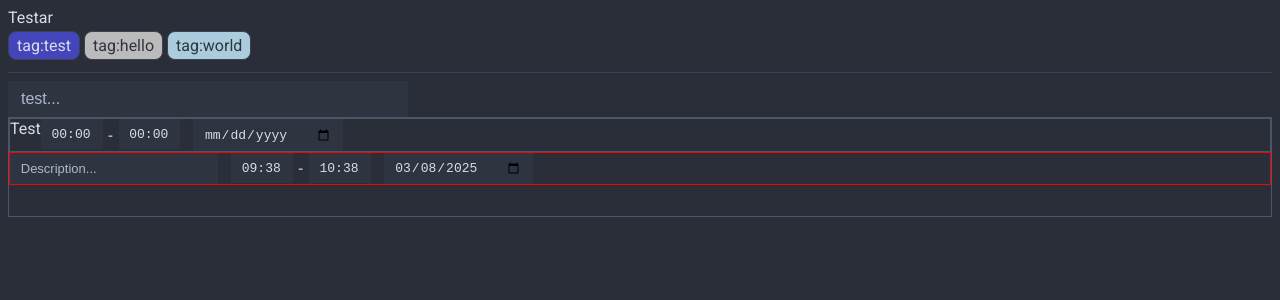
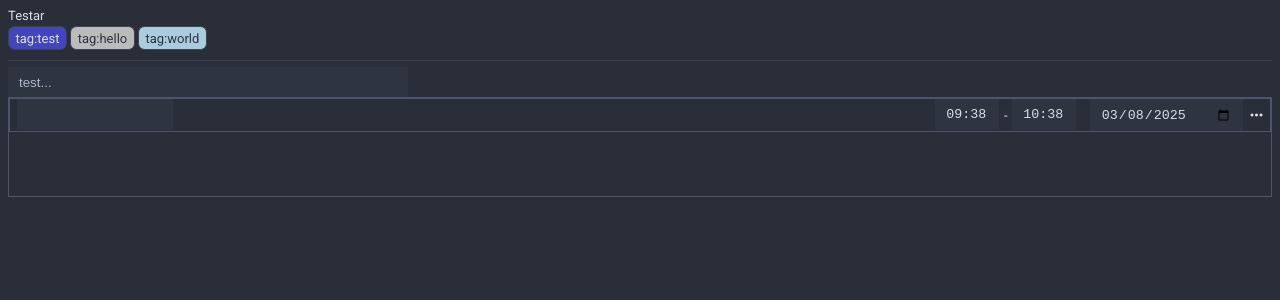
Before and after one commit to LarssonOliver/inundated, a Vue app in the folder frontend/: page / in a window 1280 px wide. Shown: the top 300 px of the page. Built offline with nearby package versions, Linux system fonts and the light colour scheme; the HTML template or start-up script is replaced by a standard one.

Commit message:
Tag work

```diff
--- a/frontend/src/assets/input.css
+++ b/frontend/src/assets/input.css
@@ -8,7 +8,6 @@ input {
     border-color 0.1s,
     background-color 0.1s;
   background-color: var(--nord0);
-  font-size: medium;
 }
 
 input:focus {
--- a/frontend/src/assets/main.css
+++ b/frontend/src/assets/main.css
@@ -7,7 +7,9 @@
 
 html {
   background-color: var(--nord-c0);
-  font-size: medium;
+
+  /* 13px */
+  font-size: 0.8125em;
 }
 
 * {
--- a/frontend/src/components/inputs/SearchBox.vue
+++ b/frontend/src/components/inputs/SearchBox.vue
@@ -1,5 +1,5 @@
 <template>
-  <div class="container">
+  <div class="search-container">
     <input
       type="text"
       :placeholder="props.placeholder"
@@ -14,7 +14,7 @@
     />
     <div
       v-if="showDropdown"
-      class="dropdown"
+      class="search-dropdown"
       @mouseenter="showDropdown = true"
       @mouseleave="showDropdown = false"
     >
@@ -40,7 +40,7 @@
         >
           <slot name="createItemField" :v-bind="searchString">
             <li>
-              <slot name="createItemField">Create "{{ searchString }}"...</slot>
+              <span>Create "{{ searchString }}"...</span>
             </li>
           </slot>
         </div>
@@ -138,27 +138,29 @@ function handleKeyDown(event: KeyboardEvent) {
 
 function selectItem(item: T) {
   emit("select", item);
+  searchString.value = "";
 }
 
 function createItem() {
   emit("create", searchString.value);
+  searchString.value = "";
 }
 
 watch(showDropdown, async () => (highlightedIndex.value = null));
 </script>
 
 <style scoped>
-.container {
+.search-container {
+  width: 100%;
   --max-width: 400px;
   max-width: var(--max-width);
-  font-size: 1em;
 }
 
-.dropdown {
+.search-dropdown {
   position: absolute;
   background-color: var(--nord0);
   border: 1px solid var(--nord1);
-  padding: 0.5em 0.75em;
+  padding: 0.25em 0.5em;
   z-index: 1;
   display: block;
   width: 100%;
@@ -179,4 +181,8 @@ ul {
   background-color: var(--nord3);
   cursor: pointer;
 }
+
+span {
+  word-wrap: break-word;
+}
 </style>
--- a/frontend/src/components/inputs/TimeInput.vue
+++ b/frontend/src/components/inputs/TimeInput.vue
@@ -60,14 +60,15 @@ function valueEntered() {
 
 <style scoped>
 input {
-  max-width: 4.75em;
+  width: 4.8em;
   font-family: monospace;
 }
 
 sup {
-  font-size: 8px;
+  font-size: 0.6em;
   position: absolute;
-  margin-left: -1.5em;
-  margin-top: 0.5em;
+  margin-left: -1.75em;
+  margin-top: 0.75em;
+  font-family: monospace;
 }
 </style>
--- a/frontend/src/components/inputs/TimeSpanEdit.vue
+++ b/frontend/src/components/inputs/TimeSpanEdit.vue
@@ -1,6 +1,6 @@
 <template>
   <div class="timespaninput-container">
-    <input type="text" placeholder="Description..." v-model="model.name" />
+    <!-- <input type="text" placeholder="Description..." v-model="model.name" /> -->
     <TimeInput v-model="startTimeString" />
     <span class="centered-text">-</span>
     <TimeInput v-model="endTimeString" :show-next-day="isEndNextDay" />
@@ -63,7 +63,6 @@ function checkIfEndIsNextDay() {
 <style scoped>
 .timespaninput-container {
   display: flex;
-  border: 1px solid red;
 }
 
 .centered-text {
@@ -83,6 +82,5 @@ input[type="date"] {
 input[type="text"] {
   width: 16em;
   margin-right: 1em;
-  font-size: 13px;
 }
 </style>
--- a/frontend/src/components/tags/TagItem.vue
+++ b/frontend/src/components/tags/TagItem.vue
@@ -2,11 +2,11 @@
   <div :class="containerClasses" @mouseenter="hover = true" @mouseleave="hover = false">
     <div>{{ tag.name }}</div>
     <MaterialIcon
-      @click="(onClose as () => void)()"
-      v-if="hover && onClose !== undefined"
+      @click="$emit('close', tag)"
+      v-if="hover && canClose"
       class="close-icon"
       icon="close"
-      size="20px"
+      size="1.2em"
     />
   </div>
 </template>
@@ -15,16 +15,20 @@
 import MaterialIcon from "@/components/icons/MaterialIcon.vue";
 import { shouldTextBeDarkFromBgColor } from "@/helpers/colors";
 import type { Tag } from "@/model/model";
-import { reactive, ref } from "vue";
+import { computed, reactive, ref } from "vue";
+
+defineEmits<{
+  close: [tag: Tag];
+}>();
 
 const hover = ref(false);
 
-const { tag, onClose } = defineProps<{
+const { tag, canClose } = defineProps<{
   tag: Tag;
-  onClose?: () => void;
+  canClose?: boolean;
 }>();
 
-const darkText = shouldTextBeDarkFromBgColor(tag.color);
+const darkText = computed(() => shouldTextBeDarkFromBgColor(tag.color));
 const containerClasses = reactive({
   "tag-container": true,
   "dark-text": darkText,
@@ -40,6 +44,7 @@ const containerClasses = reactive({
   border-radius: 0.5em;
   border: 1px solid var(--nord1);
   display: flex;
+  align-items: center;
 }
 
 .tag-container.dark-text {
--- a/frontend/src/components/tags/TagSearchOrCreateBox.vue
+++ /dev/null
@@ -1,67 +0,0 @@
-<template>
-  <div>
-    <input
-      type="text"
-      v-model="searchQuery"
-      @input="filterItems"
-      placeholder="Search or create..."
-    />
-    <ul v-if="filteredItems.length > 0">
-      <li v-for="item in filteredItems" :key="item" @click="selectItem(item)">
-        {{ item }}
-      </li>
-    </ul>
-    <div v-else @click="createNewItem">Create new item: "{{ searchQuery }}"</div>
-  </div>
-</template>
-
-<script setup lang="ts">
-import { ref } from "vue";
-
-const items = ref<string[]>(["Item 1", "Item 2", "Item 3"]);
-const searchQuery = ref("");
-const filteredItems = ref<string[]>([]);
-
-const filterItems = () => {
-  filteredItems.value = items.value.filter((item) =>
-    item.toLowerCase().includes(searchQuery.value.toLowerCase()),
-  );
-};
-
-const selectItem = (item: string) => {
-  searchQuery.value = item;
-  filteredItems.value = [];
-};
-
-const createNewItem = () => {
-  if (searchQuery.value && !items.value.includes(searchQuery.value)) {
-    items.value.push(searchQuery.value);
-    searchQuery.value = "";
-    filteredItems.value = [];
-  }
-};
-</script>
-
-<style scoped>
-input {
-  width: 100%;
-  padding: 8px;
-  margin-bottom: 8px;
-}
-
-ul {
-  list-style-type: none;
-  padding: 0;
-}
-
-li {
-  padding: 8px;
-  cursor: pointer;
-}
-
-div {
-  padding: 8px;
-  cursor: pointer;
-  color: blue;
-}
-</style>
--- a/frontend/src/components/timesheet/TimesheetItem.vue
+++ b/frontend/src/components/timesheet/TimesheetItem.vue
@@ -1,19 +1,65 @@
 <template>
   <div class="timesheet-row">
-    Test
-    <!-- <input type="date" /> -->
-    <!-- <input class="add-button" type="button" value="Button" /> -->
-    <TimeInput />
-    <span class="centered-text">-</span>
-    <TimeInput />
-    <input type="date" />
+    <div class="tag-list">
+      <TagItem
+        v-for="tagId in tagIds"
+        :key="tagId"
+        :tag="tagsStore.getById(tagId).value as Tag"
+        :can-close="true"
+        @close="onTagClose"
+      />
+    </div>
+    <SearchBox placeholder="" :items="searchTags" @search="onTagSearch" @select="onTagSelect">
+      <template v-slot="item">
+        <TagItem :tag="item" />
+      </template>
+    </SearchBox>
+    <div class="right-side">
+      <TimeSpanEdit v-model="model" />
+      <MaterialIcon
+        class="centered-text more-icon"
+        icon="more_horiz"
+        size="18px"
+        @mousedown="console.log('TODO')"
+      />
+    </div>
   </div>
-  <TimeSpanEdit />
 </template>
 
 <script setup lang="ts">
-import TimeInput from "@/components/inputs/TimeInput.vue";
 import TimeSpanEdit from "@/components/inputs/TimeSpanEdit.vue";
+import MaterialIcon from "@/components/icons/MaterialIcon.vue";
+import TagItem from "@/components/tags/TagItem.vue";
+import SearchBox from "@/components/inputs/SearchBox.vue";
+import { useTagsStore } from "@/stores/tags";
+import type { Tag, TimeSpan } from "@/model/model";
+import { ref, watch } from "vue";
+import { newTimespanWithDefaults } from "@/helpers/timespan";
+
+const model = defineModel<TimeSpan>({
+  default: newTimespanWithDefaults(),
+});
+
+const tagsStore = useTagsStore();
+const searchTags = ref(tagsStore.tags);
+
+const tagIds = ref(model.value.tagIds || []);
+watch(tagIds, (value) => (model.value.tagIds = value));
+
+function onTagSearch(query: string) {
+  searchTags.value = tagsStore.search(query).value;
+}
+
+function onTagSelect(tag: Tag) {
+  if (tagIds.value.some((id) => id === tag.id)) return;
+  tagIds.value.push(tag.id);
+}
+
+function onTagClose(tag: Tag) {
+  const index = tagIds.value.indexOf(tag.id);
+  if (index === -1) return;
+  tagIds.value.splice(index, 1);
+}
 </script>
 
 <style scoped>
@@ -22,11 +68,30 @@ import TimeSpanEdit from "@/components/inputs/TimeSpanEdit.vue";
   display: flex;
 }
 
+.right-side {
+  display: flex;
+  align-items: center;
+  margin-left: auto;
+}
+
+.tag-list {
+  display: flex;
+  align-items: center;
+  justify-content: center;
+  margin-left: 0.5em;
+}
+
 .centered-text {
   display: flex;
   align-items: center;
   justify-content: center;
-  width: 1em;
+  min-width: 1em;
+}
+
+.more-icon {
+  cursor: pointer;
+  margin-left: 0.25em;
+  margin-right: 0.25em;
 }
 
 input[type="date"] {
@@ -34,14 +99,7 @@ input[type="date"] {
   margin-left: 1em;
 }
 
-/* .add-button { */
-/*   background-color: var(--nord8); */
-/*   color: var(--nord0); */
-/*   width: auto; */
-/*   margin-left: auto; */
-/* } */
-
-/* .add-button:hover { */
-/*   background-color: rgb(121, 184, 202); */
-/* } */
+:deep(.search-container) {
+  --max-width: 12em;
+}
 </style>
--- /dev/null
+++ b/frontend/src/helpers/search.ts
@@ -0,0 +1,25 @@
+export function levenshteinDistance(a: string, b: string): number {
+  const matrix: number[][] = Array.from({ length: a.length + 1 }, () =>
+    Array(b.length + 1).fill(0),
+  );
+
+  for (let i = 0; i <= a.length; i++) {
+    matrix[i][0] = i;
+  }
+  for (let j = 0; j <= b.length; j++) {
+    matrix[0][j] = j;
+  }
+
+  for (let i = 1; i <= a.length; i++) {
+    for (let j = 1; j <= b.length; j++) {
+      const cost = a[i - 1] === b[j - 1] ? 0 : 1;
+      matrix[i][j] = Math.min(
+        matrix[i - 1][j] + 1,
+        matrix[i][j - 1] + 1,
+        matrix[i - 1][j - 1] + cost,
+      );
+    }
+  }
+
+  return matrix[a.length][b.length];
+}
--- a/frontend/src/stores/tags.ts
+++ b/frontend/src/stores/tags.ts
@@ -1,8 +1,38 @@
+// import { levenshteinDistance } from "@/helpers/search";
 import type { Tag } from "@/model/tag";
 import { defineStore } from "pinia";
-import { ref } from "vue";
+import { computed, ref } from "vue";
 
 export const useTagsStore = defineStore("tags", () => {
-  const tags = ref<Tag[]>([]);
-  return { tags };
+  const tags = ref<Tag[]>([
+    { id: 1, name: "tag:test", color: "#44b", userId: 1 },
+    { id: 2, name: "tag:hello", color: "#bbb", userId: 1 },
+    { id: 3, name: "tag:world", color: "#acd", userId: 1 },
+  ]);
+
+  const getById = (id: number) => computed(() => tags.value.find((tag) => tag.id === id));
+
+  const search = (searchString: string) =>
+    computed(() => {
+      if (!searchString) {
+        return tags.value;
+      }
+
+      // if (searchString.length < "tag:".length) {
+      return tags.value.filter((tag) =>
+        tag.name.toLowerCase().includes(searchString.toLowerCase()),
+      );
+      // }
+
+      // return tags.value
+      //   .map((tag) => ({
+      //     tag,
+      //     distance: levenshteinDistance(tag.name, searchString),
+      //   }))
+      //   .filter(({ distance }) => distance <= 3)
+      //   .sort((a, b) => a.distance - b.distance)
+      //   .map(({ tag }) => tag);
+    });
+
+  return { tags, search, getById };
 });
```
